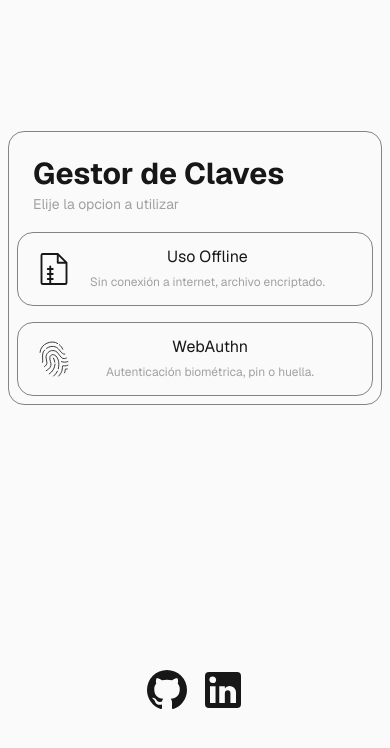
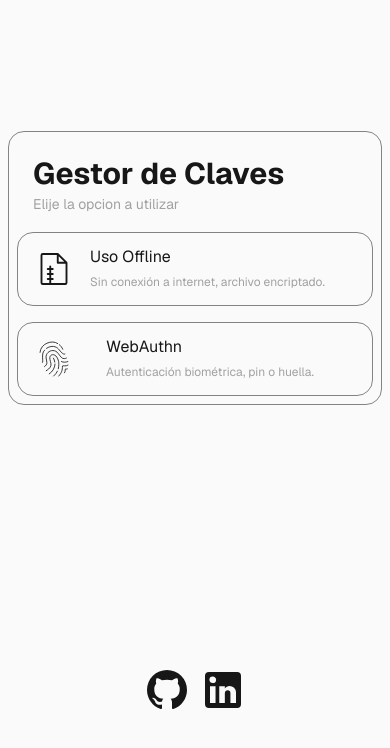
Before and after one commit to GeorgeContreras241/G--Project-Sena, a Next.js app: page / in a window 390 px wide. Shown: the top 748 px of the page. Built offline with nearby package versions, Linux system fonts and the light colour scheme.

Commit message:
styles: change styles

```diff
--- a/app/page.tsx
+++ b/app/page.tsx
@@ -5,20 +5,20 @@ import Link from "next/link"
 
 export default function Home() {
   return (
-    <div className="flex flex-col min-h-screen items-center justify-around bg-zinc-50 font-sans dark:bg-black px-2">
+    <main className="flex flex-col h-[100dvh] items-center justify-around bg-zinc-50 font-sans dark:bg-black px-2">
       <section className="w-full sm:w-3/4 md:w-2/4 lg:w-[450px] h-fit  p-2 border rounded-2xl border-neutral-600/70">
         <div className="p-4 ">
           <h1 className="text-3xl font-bold ">Gestor de Claves</h1>
           <span className="text-sm text-neutral-400">Elije la opcion a utilizar </span>
         </div>
-        <div className="grid grid-cols-1 sm:grid-cols-2 justify-center items-center gap-4 h-full">
+        <div className="grid grid-cols-1 sm:grid-cols-2 justify-center items-center gap-4 h-fit">
           <Link href="/offline" className="flex flex-row sm:flex-col  items-center justify-start gap-2 md:gap-6  text-center
           w-full sm:h-50 py-3 px-4 border rounded-2xl border-neutral-600/70 cursor-pointer hover:bg-neutral-800/80 transition-colors group">
             <div className="group-hover:scale-105 h-10 sm:h-14 md:h-16 lg:h-18 transition-all duration-100">
               <Archive />
             </div>
             <div>
-              <p className="">Uso Offline</p>
+              <p className="text-start px-2 md:text-center">Uso Offline</p>
               <span className="text-xs text-neutral-400 px-2">Sin conexión a internet, archivo encriptado.</span>
             </div>
           </Link>
@@ -28,13 +28,13 @@ export default function Home() {
               <WebAuthn />
             </div>
             <div>
-              <p>WebAuthn</p>
+              <p className="text-start px-2 md:text-center">WebAuthn</p>
               <span className="text-xs text-neutral-400 px-2">Autenticación biométrica, pin o huella.</span>
             </div>
           </button>
         </div>
       </section>
       <SeccionSocial className="flex flex-row items-center justify-center gap-2 " />
-    </div>
+    </main>
   );
 }
```
